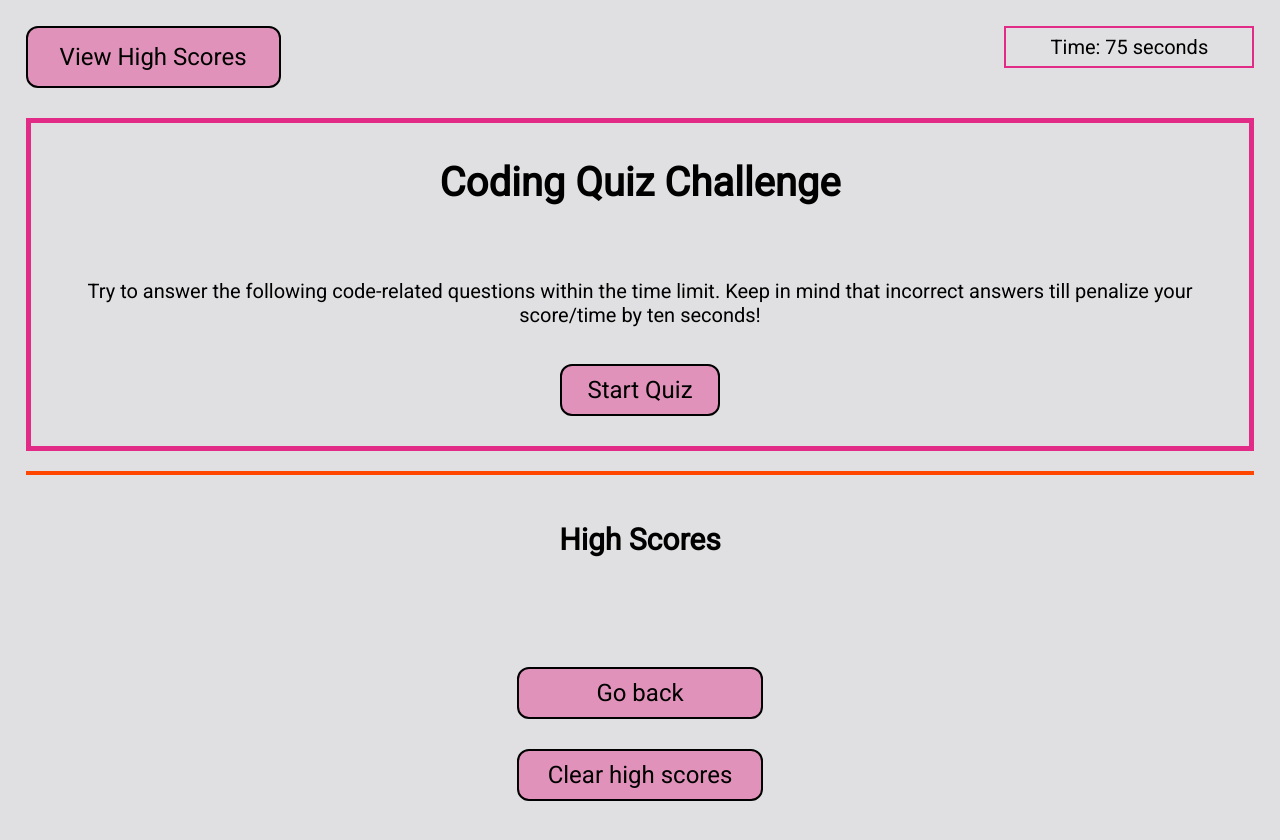
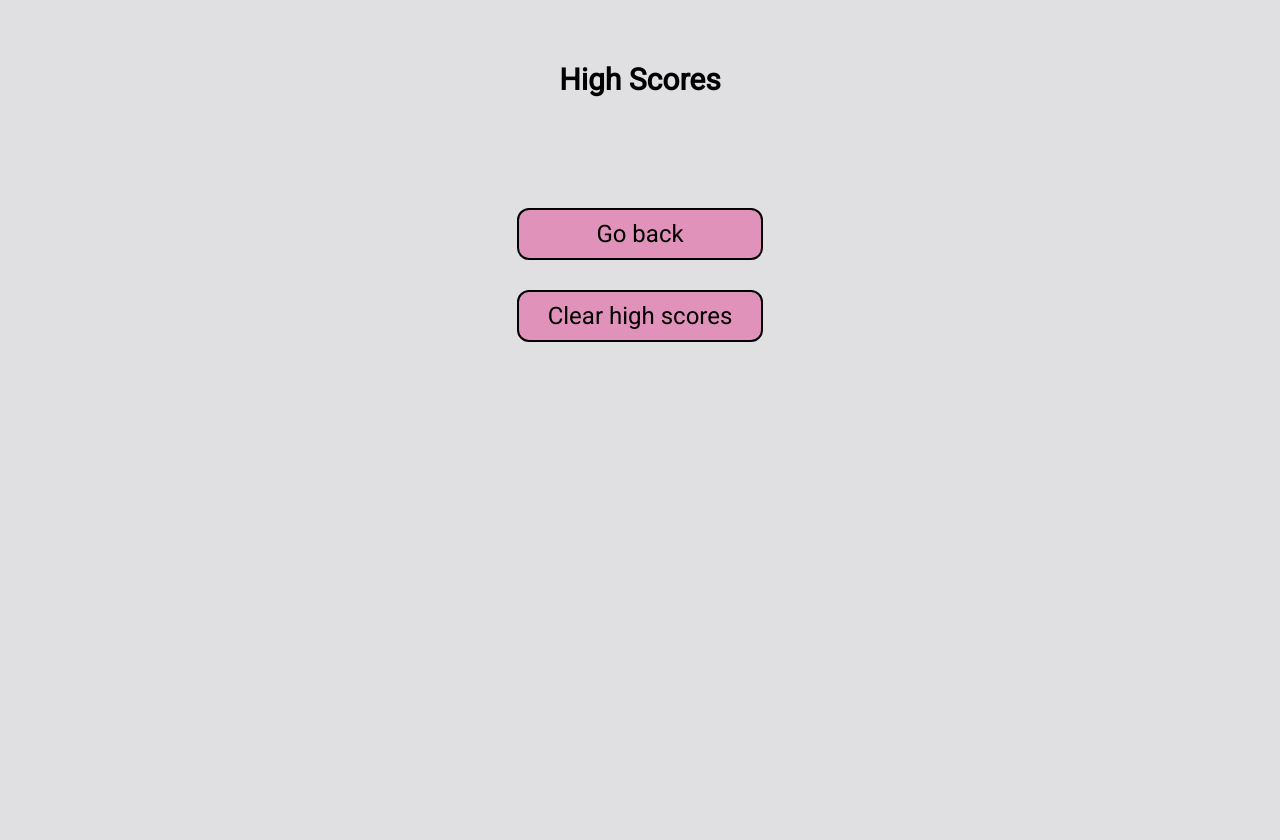
Before and after one commit to KNC2007/TimedCodeQuiz, a plain HTML site: page index.html in a window 1280 px wide. Both pictures are taken after a click on the button "View High Scores". After the commit the page ends 800 px from the top, so only its background shows below. Drawn offline with Linux system fonts and the light colour scheme.

Commit message:
finished save high scores screen and goback button and cleaned up css styles

```diff
--- a/assets/script.js
+++ b/assets/script.js
@@ -6,16 +6,18 @@ var answersEl = document.querySelector("#answers");
 var timerEl = document.querySelector("#timer");
 var questionIndex = 0;
 var answerFeedback = document.querySelector("#rightOrWrong");
+var answerFeedbackLine = document.querySelector(".feedbackSection");
 var timeInterval = null;
 var highScores = [];
 var saveScoreButton = document.querySelector("#saveScoreBtn");
-var fullScreen = document.querySelector(".main-container");
+var fullScreen = document.querySelector(".fullTest");
 var finalScoresScreen = document.querySelector("#highScoresScreen");
 var viewAllScoresList = document.querySelector("#viewHighScoresList");
 var backBtn = document.querySelector("#goBackButton");
 var clearBtn = document.querySelector("#clearHighScoresButton");
 var headerScoresBtn = document.querySelector("#viewHighScoresBtn");
-var topHeader = document.querySelector("#header");
+var topHeader = document.querySelector(".header");
+var takeQuiz = document.querySelector(".quiz");
 
 var quizQuestions = [
   {
@@ -180,19 +182,17 @@ function saveHighScores () {
 
 
 function renderHighScores() {
-  // quizQuestionsEl.innerHTML = "";
-  // topHeader.innerHTML = "";
+  takeQuiz.innerHTML = "";
+  topHeader.innerHTML = "";
+  answerFeedbackLine.innerHTML = "";
+  fullScreen.innerHTML = "";
   finalScoresScreen.removeAttribute("class");
-  // quizQuestionsEl.setAttribute("class", "hide");
   var storedScores = JSON.parse(localStorage.getItem('highScores'));
   if (storedScores !== null) {
     highScores = storedScores;
   }
 
-  // if(storedScores !== null) {
-  //   highScores = storedScores
-  // }
-  console.log(highScores);
+  // console.log(highScores);
 
   for (var i = 0; i < highScores.length; i++) {
     var singleScore = highScores[i];
@@ -222,6 +222,7 @@ clearBtn.addEventListener("click", clearLocalStorage);
 
 function clearLocalStorage() {
   localStorage.clear();
+  startQuiz();
 }
 
 
--- a/assets/style.css
+++ b/assets/style.css
@@ -114,6 +114,7 @@ h1, p {
 }
 
 #rightOrWrong {
+    border-top: solid orangered 4px;
     color: black;
     margin-top: 20px;
     font-size: larger;
@@ -121,7 +122,6 @@ h1, p {
     margin-left: auto;
     margin-right: auto;
     padding-top: 10px;
-    border-top: solid orangered 4px;
 }
 
 #saveScoreBtn {
@@ -178,3 +178,10 @@ li {
     cursor: help;
     width: 20%;
 }
+
+input[type=text] {
+    width: 100%;
+    padding: 12px 20px;
+    margin: 8px 0;
+    box-sizing: border-box;
+  }
--- a/index.html
+++ b/index.html
@@ -33,13 +33,13 @@
         </div>
 
         <!-- quiz questions section -->
-        <main class="quiz">
+        <main class="fullTest">
+            <section class="quiz">
 
                 <!-- start screen of quiz -->
                 <div id="startScreen">
                     <h1> Coding Quiz Challenge </h1>
-                <p>Try to answer the following code-related questions within the time limit. Keep in mind that incorrect
-                    answers till penalize your score/time by ten seconds!</p>
+                    <p>Try to answer the following code-related questions within the time limit.  Keep in mind that incorrect answers till penalize your score/time by ten seconds!</p>
                     <button id="startQuiz">Start Quiz</button>
                 </div>
 
@@ -56,10 +56,10 @@
                     <p>Enter initials: <input type="text" id="initials"/></p>
                     <button id="saveScoreBtn">Submit</button>
                 </div>
-
+            </section>
         </main>
 
-        <section>
+        <section class="feedbackSection">
             <div class="hide"  id="rightOrWrong"></div>
         </section>
 
```
Lines whose indentation alone changed are shown as unchanged.
